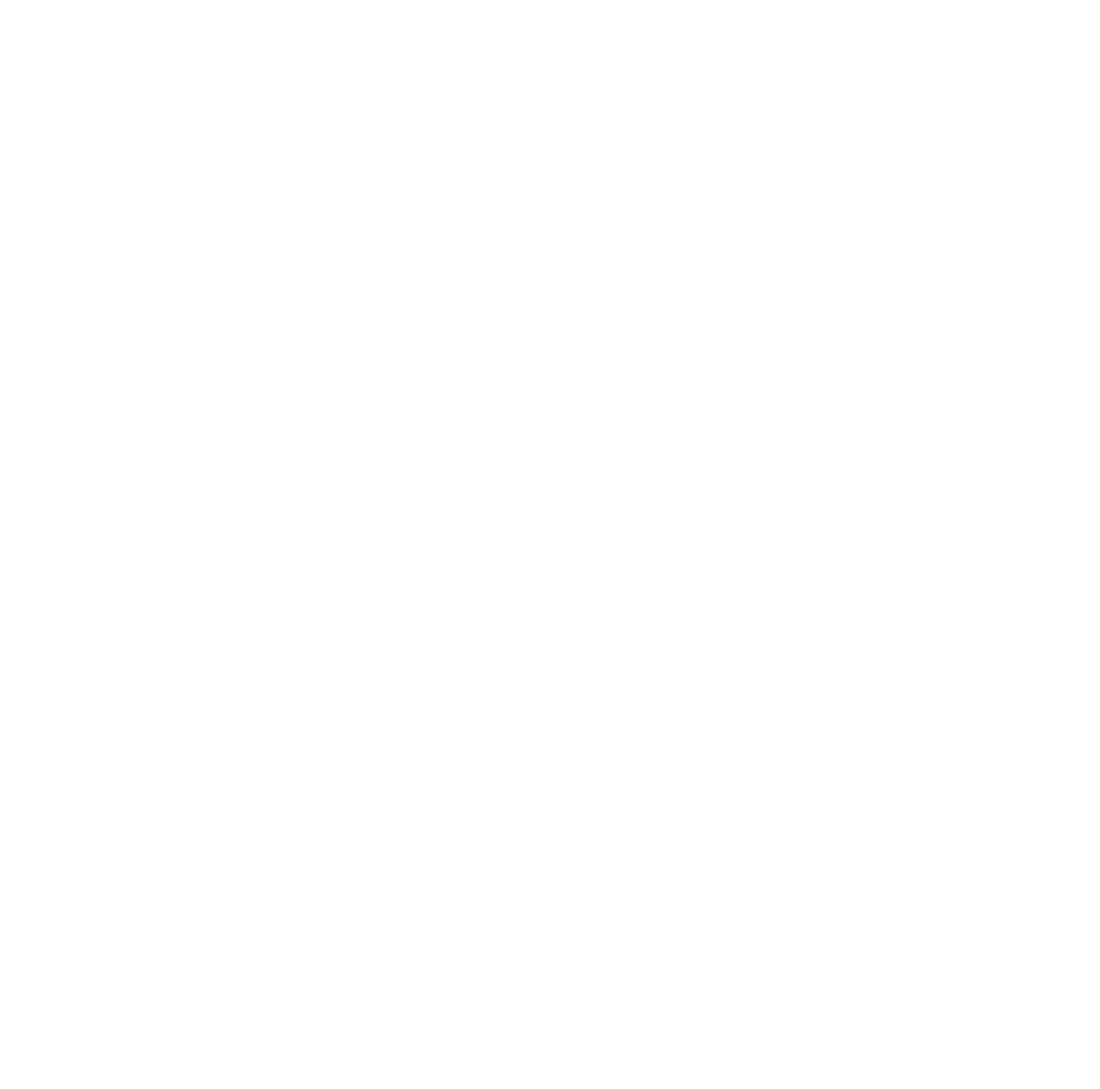
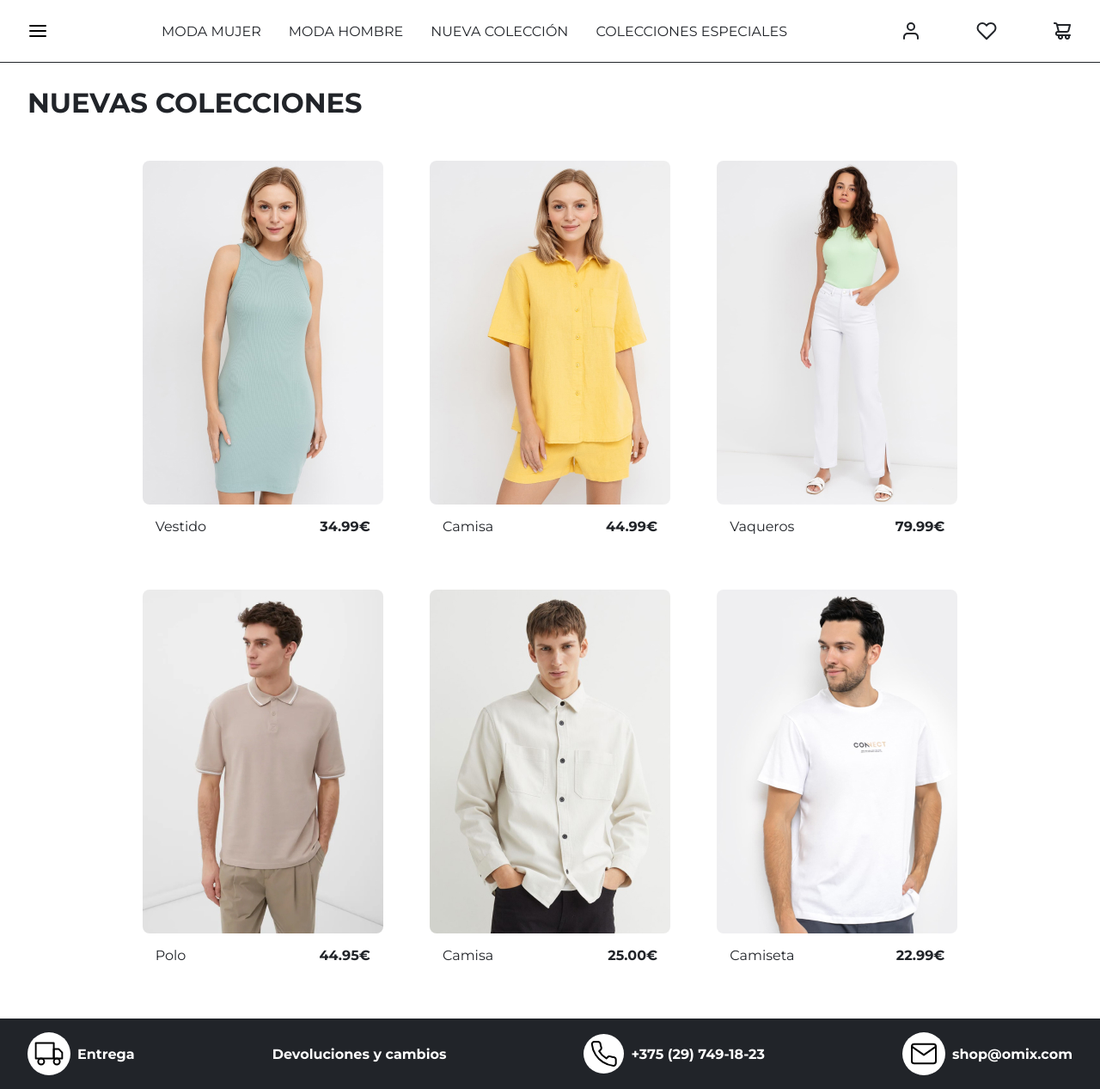
Before and after one commit to unaimendi/laboratorioHTML, a plain HTML site: page index.html in a window 1280 px wide. Shown: the whole page at 86% size. Before the commit the page ends 800 px from the top, so only its background shows below. Drawn offline with Linux system fonts and the light colour scheme.

Commit message:
finalizado

```diff
--- a/index.html
+++ b/index.html
@@ -6,5 +6,98 @@
 		<link rel="stylesheet" href="style.css" />
 		<title>Laboratorio HTML y CSS</title>
 	</head>
-	<body></body>
+	<body>
+		<header>
+			<button>
+				<img src="assets/img/icon-menu-burguer.svg" class="icono" alt="Menú" title="Menú" />
+			</button>
+			<nav>
+				<a href="#">MODA MUJER</a>
+				<a href="#">MODA HOMBRE</a>
+				<a href="#">NUEVA COLECCIÓN</a>
+				<a href="#">COLECCIONES ESPECIALES</a>
+			</nav>
+			<div class="secUsuario">
+				<button class="icono">
+					<img src="assets/img/icon-user.svg" alt="Usuario" />
+				</button>
+				<button class="icono">
+					<img src="assets/img/icon-heart.svg" alt="Favoritos" />
+				</button>
+				<button class="icono">
+					<img src="assets/img/icon-shopping-cart.svg" alt="Carrito" />
+				</button>
+			</div>
+		</header>
+
+		<main>
+			<h1>NUEVAS COLECCIONES</h1>
+			<div class="gridProductos">
+				<article class="card">
+					<img src="assets/img/image-3.jpg" class="imgBox" alt="" />
+					<div class="datosProductos">
+						<p class="nProducto">Vestido</p>
+						<p class="precio">34.99€</p>
+					</div>
+				</article>
+				<article class="card">
+					<img src="assets/img/image-6.jpg" class="imgBox" alt="" />
+					<div class="datosProductos">
+						<p class="nProducto">Camisa</p>
+						<p class="precio">44.99€</p>
+					</div>
+				</article>
+				<article class="card">
+					<img src="assets/img/image-4.jpg" class="imgBox" alt="" />
+					<div class="datosProductos">
+						<p class="nProducto">Vaqueros</p>
+						<p class="precio">79.99€</p>
+					</div>
+				</article>
+				<article class="card">
+					<img src="assets/img/image-5.jpg" class="imgBox" alt="" />
+					<div class="datosProductos">
+						<p class="nProducto">Polo</p>
+						<p class="precio">44.95€</p>
+					</div>
+				</article>
+				<article class="card">
+					<img src="assets/img/image-1.jpg" class="imgBox" alt="" />
+					<div class="datosProductos">
+						<p class="nProducto">Camisa</p>
+						<p class="precio">25.00€</p>
+					</div>
+				</article>
+				<article class="card">
+					<img src="assets/img/image-2.jpg" class="imgBox" alt="" />
+					<div class="datosProductos">
+						<p class="nProducto">Camiseta</p>
+						<p class="precio">22.99€</p>
+					</div>
+				</article>
+			</div>
+		</main>
+
+		<footer>
+			<a href="#">
+				<div class="icono">
+					<img src="assets/img/icon-truck.svg" alt="Entrega" />
+				</div>
+				<p>Entrega</p>
+			</a>
+			<a href="#"><p>Devoluciones y cambios</p></a>
+			<a href="tel:+375 (29) 749-18-23">
+				<div class="icono">
+					<img src="assets/img/icon-phone.svg" alt="Teléfono" />
+				</div>
+				<p>+375 (29) 749-18-23</p>
+			</a>
+			<a href="mailto:shop@omix.com">
+				<div class="icono">
+					<img src="assets/img/icon-mail.svg" alt="Correo" />
+				</div>
+				<p>shop@omix.com</p>
+			</a>
+		</footer>
+	</body>
 </html>
--- a/style.css
+++ b/style.css
@@ -1,14 +1,15 @@
 @import url("https://fonts.googleapis.com/css2?family=Montserrat:wght@400;700&family=Poppins:ital,wght@0,100;0,200;0,300;0,400;0,500;0,600;0,700;0,800;0,900;1,100;1,200;1,300;1,400;1,500;1,600;1,700;1,800;1,900&display=swap");
+
+:root {
+	--negro: #212429;
+}
 
 * {
 	margin: 0;
 	padding: 0;
 	box-sizing: border-box;
 	font-family: "Montserrat", sans-serif;
-}
-
-:root {
-	--negro: #212429;
+	color: var(--negro);
 }
 
 a,
@@ -16,9 +17,145 @@ a:hover,
 a:visited,
 a:focus {
 	text-decoration: none;
-	color: var(--negro);
+	cursor: pointer;
+}
+button {
+	border: none;
+	outline: none;
+	cursor: pointer;
+	background-color: transparent;
 }
 
 h1 {
 	font-size: 32px;
+	text-transform: uppercase;
+	font-weight: 700;
 }
+
+header {
+	width: 100%;
+	/* height: 80px; */
+	padding: 8px 16px;
+	position: fixed;
+	top: 0;
+	left: 0;
+	z-index: 1;
+	display: flex;
+	justify-content: space-between;
+	align-items: center;
+	border-bottom: 1px solid var(--negro);
+	background-color: #fff;
+}
+nav {
+	display: flex;
+	gap: 32px;
+}
+nav a {
+	color: var(--negro);
+}
+nav a:hover {
+	color: #999;
+}
+.icono {
+	background-color: #fff;
+	border-radius: 50%;
+	padding: 16px;
+	transition: 0.5s backgorund-color ease;
+	display: flex;
+	justify-content: center;
+	align-items: center;
+}
+.icono:hover {
+	background-color: #ccc;
+}
+.secUsuario {
+	display: flex;
+	gap: 32px;
+}
+
+/*  main */
+
+main {
+	margin-top: 100px;
+	padding: 0 32px;
+}
+.gridProductos {
+	max-width: 987px;
+	margin: 32px auto;
+	display: grid;
+	grid-template-columns: repeat(auto-fit, minmax(300px, 1fr));
+	gap: 16px;
+}
+.card {
+	padding: 16px;
+	display: flex;
+	flex-direction: column;
+	justify-content: center;
+	align-items: center;
+	border-radius: 8px;
+	cursor: pointer;
+	transition: 0.5s background-color ease;
+}
+.card:hover {
+	background-color: #ccc;
+}
+.card img {
+	border-radius: 8px;
+}
+.datosProductos {
+	width: 250px;
+	margin: 16px 0;
+	display: flex;
+	justify-content: space-between;
+}
+.precio {
+	font-weight: 700;
+}
+/* footer */
+
+footer {
+	width: 100%;
+	padding: 16px 32px;
+	display: flex;
+	justify-content: space-between;
+	align-items: center;
+	background-color: var(--negro);
+}
+footer a,
+footer p {
+	display: flex;
+	align-items: center;
+	color: #fff;
+	font-weight: 700;
+}
+footer a:hover,
+footer a:hover p {
+	color: #ccc;
+}
+footer .icono {
+	padding: 8px;
+	margin-right: 8px;
+}
+footer a:hover .icono {
+	background-color: #ccc;
+}
+
+@media (max-width: 920px) {
+	header {
+		justify-content: center;
+	}
+	nav,
+	.secUsuario {
+		display: none;
+	}
+	footer {
+		flex-direction: column;
+		align-items: flex-start;
+		gap: 32px;
+	}
+	footer a {
+		width: 100%;
+		padding-bottom: 16px;
+		border-bottom: 1px solid #fff;
+	}
+}
```
